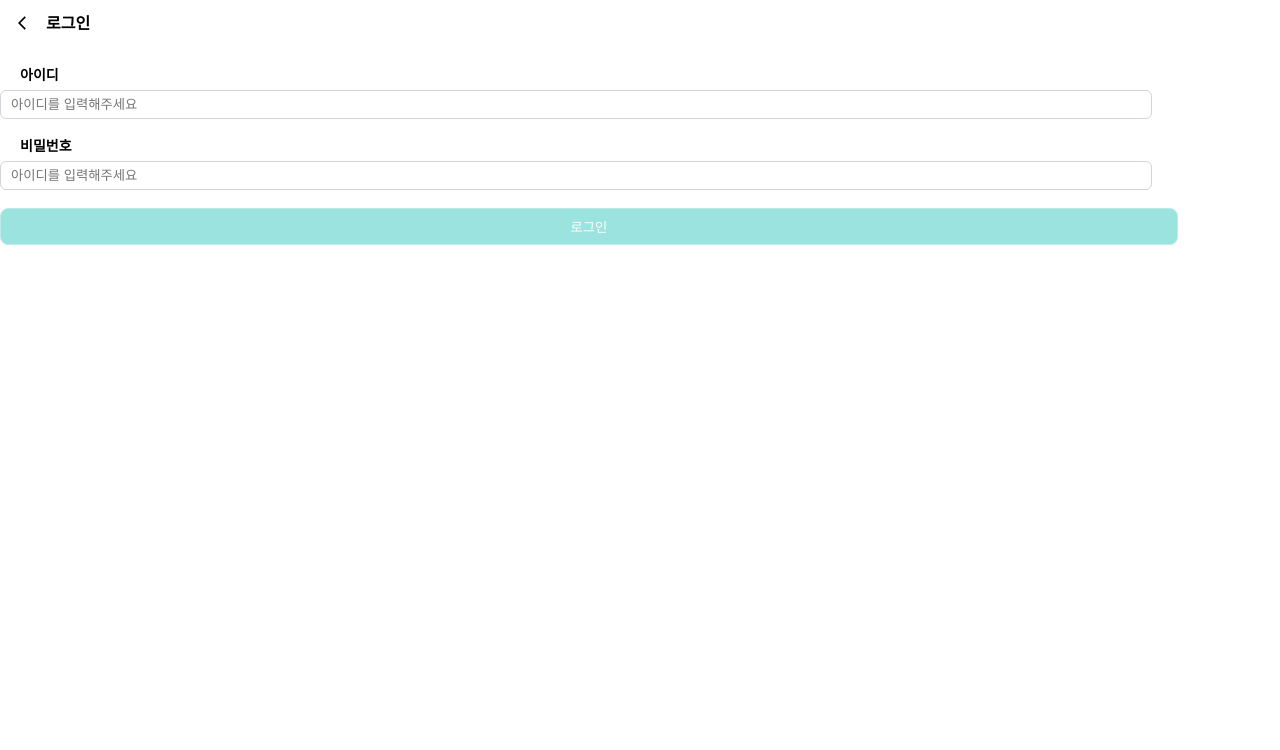
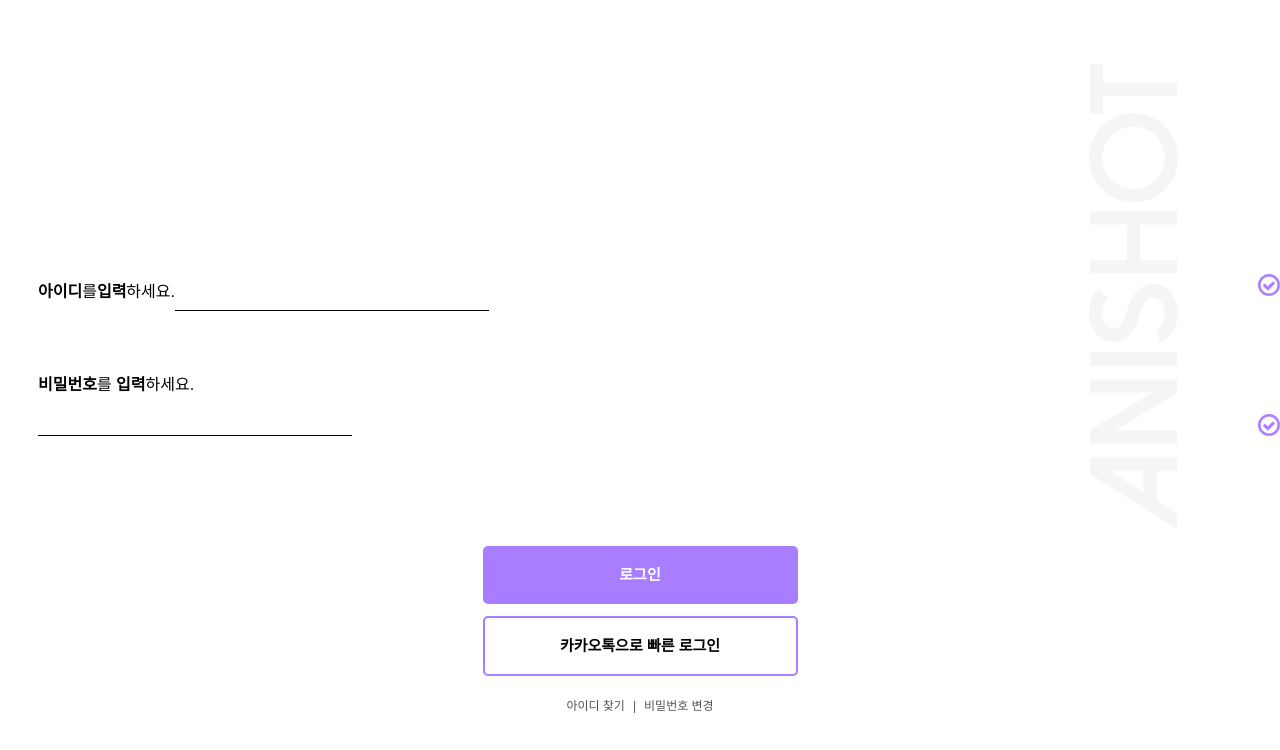
Before and after one commit to AniShorts/fe_anishorts, a React (Create React App) app: page /SignIn in a window 1280 px wide. Shown: the top 750 px of the page. Built offline with nearby package versions, Linux system fonts and the light colour scheme; no server answers.

Commit message:
Design : zeplin view로 인한 수정

```diff
--- a/src/pages/Login/SignIn.tsx
+++ b/src/pages/Login/SignIn.tsx
@@ -1,5 +1,5 @@
 import React from 'react'
-import { Header } from 'component/Login'
+import { Btn, Header } from 'component/Login'
 import { useForm } from 'react-hook-form'
 import className from "classnames/bind";
 import styles from "../../pages/Login/SignIn.module.scss"
@@ -24,18 +24,53 @@ const SignIn: React.FC = () => {
     };
 
     //로그인 api
-    const WaitLogin = async (data : any) => {
-        const answer = await loginApi(data);
-        console.log(answer);
-        if (answer) {
-            // navigate(`/main`);
-        }
+    const WaitLogin = async (data: any) => {
+        console.log(data);
+
+        // const answer = await loginApi(data);
+        // console.log(answer);
+        // if (answer) {
+        //     navigate(`/main`);
+        // }
     }
     return (
         <>
-            <Header title="로그인" />
-            <form onSubmit={handleSubmit((data) => WaitLogin(data))}>
-                <p className={cx('title')}>아이디</p>
+            <form className={cx("container")} onSubmit={handleSubmit((data) => WaitLogin(data))}>
+                <div className={cx("backImg")} />
+                <div className={cx("formWrap")}>
+                    <div className={cx("idWrap")}>
+                        <span>
+                            <span className={cx("boldText")}>아이디</span>를
+                            <span className={cx("boldText")}>입력</span>하세요.
+                        </span>
+                        <input
+                            {...register("nickname", nicknameOpt)}
+                        />
+                        {!errors.nickname?.message &&<span className={cx('test')} />}
+                    </div>
+                    <span><span className={cx("boldText")}>비밀번호</span>를 <span className={cx("boldText")}>입력</span>하세요.</span>
+                    <input
+                        type='password'
+                        {...register("password", pwOpt)}
+                    />
+                     {!errors.password?.message && <span className={cx('test')} />}
+                </div>
+                {errors.nickname?.message && <span className={cx('errorText')}>{errors?.email?.toString()}</span> || errors.password?.message && <span className={cx('errorText')}>비밀번호 형식이 맞지않습니다</span>}
+                <div className={cx("wrap")}>
+                    <Btn title='로그인' nav='asd' />
+                    <Btn title='카카오톡으로 빠른 로그인' nav='asd'/>
+                </div>
+                <div className={cx('findBox')}>
+                    <span onClick={() => { navigate(`/signup`) }}>아이디 찾기</span>
+                    <span>|</span>
+                    <span onClick={() => { navigate(`/signin`) }}>비밀번호 변경</span>
+                </div>
+            </form>
+
+
+
+            {/*  <form className={cx("container")} onSubmit={handleSubmit((data) => WaitLogin(data))}>
+               <p className={cx('title')}>아이디</p>
                 <div className={cx('sort')}>
                     <input placeholder='아이디를 입력해주세요'
                         className={cx('customInput')} {...register("nickname", nicknameOpt)} />
@@ -51,7 +86,8 @@ const SignIn: React.FC = () => {
                 <div className={cx('sort')}>
                     <button className={cx('btn')}>로그인</button>
                 </div>
-            </form>
+
+            </form>*/}
         </>
     )
 }
```
